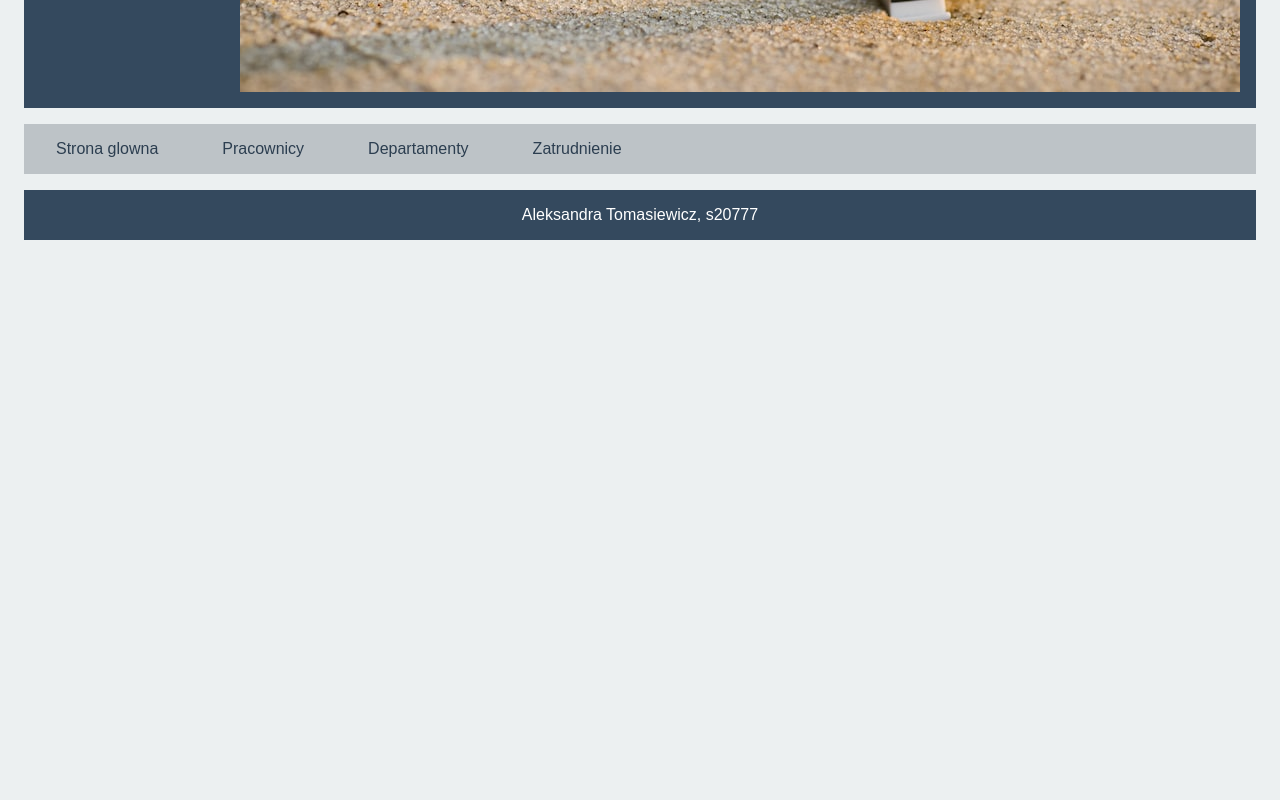
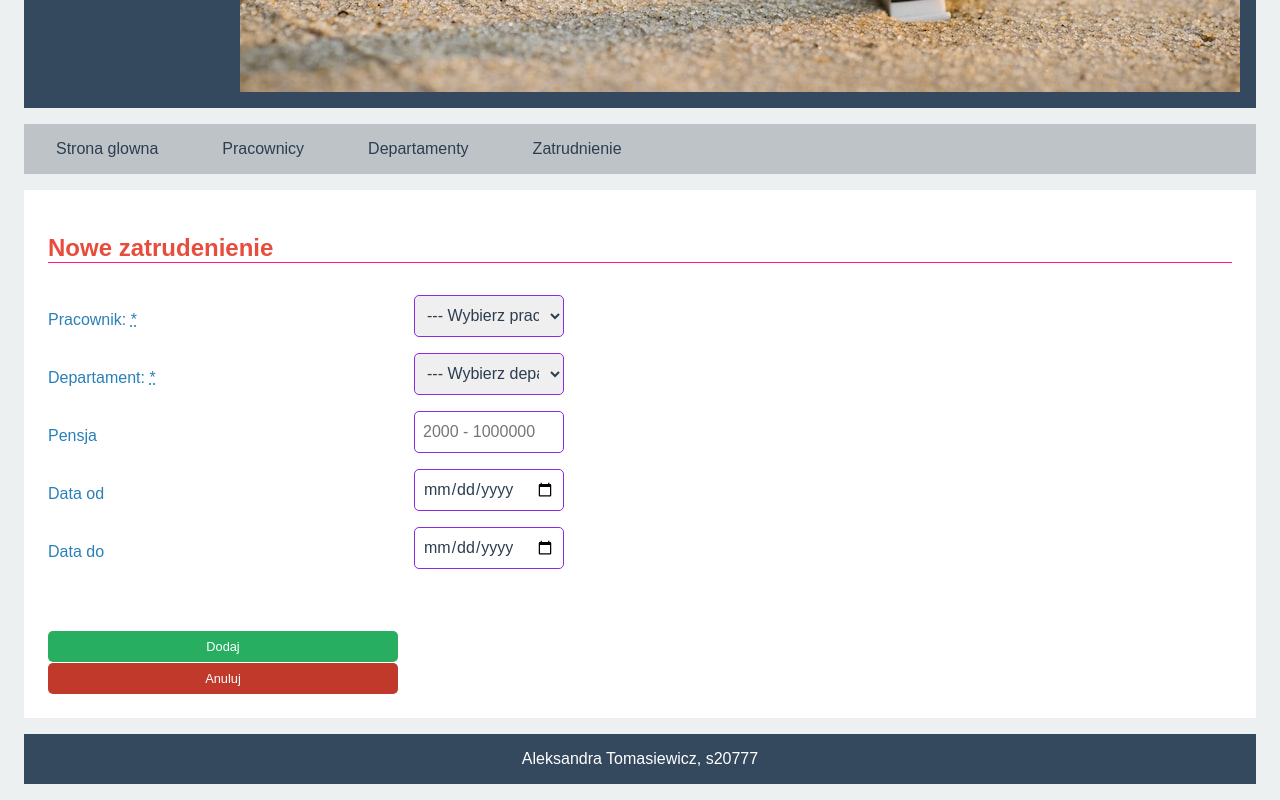
Before and after one commit to s20777/TIN, a React (Create React App) app in the folder tin_react/: page /employments/add in a window 1280 px wide. Shown: the part 608-1408 px from the top of the page. Before the commit the page ends 864 px from the top, so only its background shows below. Built offline with nearby package versions, Linux system fonts and the light colour scheme.

Commit message:
TIN add employment view

```diff
--- a/tin_react/src/App.js
+++ b/tin_react/src/App.js
@@ -11,6 +11,10 @@ import MainContent from "./components/other/MainContent";
 import Footer from "./components/fragments/Footer";
 import EmployeeList from "./components/employee/EmployeeList";
 import EmployeeDetails from "./components/employee/EmployeeDetails";
+import EmploymentList from "./components/employment/EmploymentList";
+import EmploymentDetails from "./components/employment/ EmploymentDetails";
+import EmployeeForm from "./components/employee/EmployeeForm";
+import EmploymentForm from "./components/employment/EmploymentForm";
 
 
 function App() {
@@ -23,6 +27,16 @@ function App() {
                   <Route exact path="/" element={<MainContent />} />
                   <Route exact path='/employees' element={<EmployeeList/>} />
                   <Route exact path='/employees/details/:empId' element={<EmployeeDetails/>} />
+                  <Route exact path='/employees/add' element={<EmployeeForm/>} />
+                  <Route exact path='/employees/edit/:empId' element={<EmployeeForm/>} />
+
+                  <Route exact path='/employments' element={<EmploymentList/>} />
+                  <Route exact path='/employments/details/:employmentId' element={<EmploymentDetails/>} />
+                  <Route exact path='/employments/add' element={<EmploymentForm/>} />
+                  <Route exact path='/employments/edit/:employmentId' element={<EmploymentForm/>} />
+
+
+
 
               </Routes>
               <Footer/>
--- /dev/null
+++ b/tin_react/src/apiCalls/departmentApiCalls.js
@@ -0,0 +1,5 @@
+import {departamentList} from "./departmentApiMockData";
+
+export function getDepartmentsApiCall() {
+    return departamentList;
+}
--- /dev/null
+++ b/tin_react/src/apiCalls/departmentApiMockData.js
@@ -0,0 +1,4 @@
+export const departamentList = [
+    { _id: 1, name: 'HR', budget: 500_000},
+    { _id: 2, name: 'Sales', budget: 13300_000}
+]
--- /dev/null
+++ b/tin_react/src/apiCalls/employmentApiCalls.js
@@ -0,0 +1,10 @@
+import {employmentDetailsList, employmentList} from "./employmentApiMockData";
+
+export function getEmploymentsApiCall() {
+    return employmentList;
+}
+
+export function getEmploymentByIdApiCall(employmentId) {
+    const emp = employmentDetailsList.find(employment => employment._id === employmentId)
+    return emp;
+}
--- /dev/null
+++ b/tin_react/src/apiCalls/employmentApiMockData.js
@@ -0,0 +1,107 @@
+export const employmentList = [
+    {
+        "_id": 1,
+        "salary": "5000.00",
+        "dateFrom": "2000-12-31T23:00:00.000Z",
+        "dateTo": "2008-12-31T23:00:00.000Z",
+        "department": {
+            "_id": 1,
+            "name": "HR",
+            "budget": "500000.00"
+        },
+        "employee": {
+            "_id": 1,
+            "firstName": "Jan",
+            "lastName": "Kowalski",
+            "email": "jan.kowalski@acme.com"
+        }
+    },
+    {
+        "_id": 2,
+        "salary": "4000.00",
+        "dateFrom": "2001-01-31T23:00:00.000Z",
+        "dateTo": "2009-01-31T23:00:00.000Z",
+        "department": {
+            "_id": 1,
+            "name": "HR",
+            "budget": "500000.00"
+        },
+        "employee": {
+            "_id": 2,
+            "firstName": "Adam",
+            "lastName": "Zieliński",
+            "email": "adam.zielinski@acme.com"
+        }
+    },
+    {
+        "_id": 3,
+        "salary": "3000.00",
+        "dateFrom": "2009-01-01T23:00:00.000Z",
+        "dateTo": null,
+        "department": {
+            "_id": 2,
+            "name": "Sales",
+            "budget": "2000000.00"
+        },
+        "employee": {
+            "_id": 1,
+            "firstName": "Jan",
+            "lastName": "Kowalski",
+            "email": "jan.kowalski@acme.com"
+        }
+    }
+]
+
+export const employmentDetailsList = [
+    {
+        "_id": 1,
+        "salary": "5000.00",
+        "dateFrom": "2000-12-31T23:00:00.000Z",
+        "dateTo": "2008-12-31T23:00:00.000Z",
+        "department": {
+            "_id": 1,
+            "name": "HR",
+            "budget": "500000.00"
+        },
+        "employee": {
+            "_id": 1,
+            "firstName": "Jan",
+            "lastName": "Kowalski",
+            "email": "jan.kowalski@acme.com"
+        }
+    },
+    {
+        "_id": 2,
+        "salary": "4000.00",
+        "dateFrom": "2001-01-31T23:00:00.000Z",
+        "dateTo": "2009-01-31T23:00:00.000Z",
+        "department": {
+            "_id": 1,
+            "name": "HR",
+            "budget": "500000.00"
+        },
+        "employee": {
+            "_id": 1,
+            "firstName": "Jan",
+            "lastName": "Kowalski",
+            "email": "jan.kowalski@acme.com"
+        }
+    },
+    {
+        "_id": 3,
+        "salary": "3000.00",
+        "dateFrom": "2009-01-01T23:00:00.000Z",
+        "dateTo": null,
+        "department": {
+            "_id": 2,
+            "name": "Sales",
+            "budget": "2000000.00"
+        },
+        "employee": {
+            "_id": 1,
+            "firstName": "Jan",
+            "lastName": "Kowalski",
+            "email": "jan.kowalski@acme.com"
+        }
+    }
+]
--- /dev/null
+++ b/tin_react/src/components/employee/EmployeeForm.js
@@ -0,0 +1,17 @@
+import React from "react";
+
+
+class EmployeeForm extends React.Component {
+    render() {
+        return (
+            <main>
+                <h2>Nowy pracownik</h2>
+                <label htmlFor="firstName">Imie:<abbr title="required" aria-label="required">*</abbr></label>
+                <input type="text" name="firstName" id="firstName" placeholder="2-60znakow" value=""/>
+                <span id="errorFirstName" className="errors-text"/>
+            </main>
+        )
+    }
+}
+
+export default EmployeeForm
--- a/tin_react/src/components/employee/EmployeeList.js
+++ b/tin_react/src/components/employee/EmployeeList.js
@@ -1,7 +1,7 @@
 import React from 'react'
 import {Link} from "react-router-dom";
 import { getEmployeesApiCall} from "../../apiCalls/employeeApiCalls";
-// import { Link } from "react-router-dom";
+
 
 function EmployeeList() {
     const employeeList = getEmployeesApiCall()
--- /dev/null
+++ b/tin_react/src/components/employment/ EmploymentDetails.js
@@ -0,0 +1,24 @@
+import React from "react";
+import { getEmploymentByIdApiCall} from "../../apiCalls/employmentApiCalls";
+import {getFormattedDate} from "../../helpers/dateHelper";
+import {Link} from "react-router-dom";
+
+function EmploymentDetails({match}) {
+
+
+
+    return (
+        <main>
+            <h2>Szczegóły zatrudnienia</h2>
+
+            <div className="section-buttons">
+                <Link to="/employments" className="button-back">Powrót</Link>
+            </div>
+
+        </main>
+    )
+
+
+}
+
+export default EmploymentDetails
--- /dev/null
+++ b/tin_react/src/components/employment/EmploymentForm.js
@@ -0,0 +1,51 @@
+import React from 'react'
+import { Link } from 'react-router-dom'
+import { getEmployeesApiCall } from '../../apiCalls/employeeApiCalls'
+import { getDepartmentsApiCall } from '../../apiCalls/departmentApiCalls'
+
+class EmploymentForm extends React.Component {
+    render() {
+        const allEmps = getEmployeesApiCall()
+        const allDepts = getDepartmentsApiCall()
+
+        return (
+            <main>
+                <h2>Nowe zatrudenienie</h2>
+                <form className="form">
+                    <label htmlFor="employee">Pracownik: <abbr title="required" aria-label="required">*</abbr></label>
+                    <select id="employee" name="empId" required>
+                        <option value="">--- Wybierz pracownika ---</option>
+                        {allEmps.map(emp =>
+                            (<option key={emp._id} value={emp._id} label={emp.firstName + " " + emp.lastName}></option>)
+                        )}
+                    </select>
+                    <span id="errorEmployee" className="errors-text"></span>
+                    <label htmlFor="department">Departament: <abbr title="required" aria-label="required">*</abbr></label>
+                    <select id="department" name="deptId" required>
+                        <option value="">--- Wybierz departament ---</option>
+                        {allDepts.map(dept =>
+                            (<option key={dept._id} value={dept._id} label={dept.name}></option>)
+                        )}
+                    </select>
+                    <span id="errorDepartment" className="errors-text"></span>
+                    <label htmlFor="salary">Pensja</label>
+                    <input type="number" name="salary" value="" id="salary" placeholder="2000 - 1000000" />
+                    <span id="errorSalary" className="errors-text"></span>
+                    <label htmlFor="dateFrom">Data od</label>
+                    <input type="date" name="dateFrom" value="" id="dateFrom" />
+                    <span id="errorDateFrom" className="errors-text"></span>
+                    <label htmlFor="dateTo">Data do</label>
+                    <input type="date" name="dateTo" value="" id="dateTo" />
+                    <span id="errorDateTo" className="errors-text"></span>
+                    <div className="form-buttons">
+                        <p id="errorsSummary" className="errors-text"></p>
+                        <input className="form-button-submit" type="submit" value="Dodaj" />
+                        <Link to="/employments" className="form-button-cancel">Anuluj</Link>
+                    </div>
+                </form>
+            </main>
+        )
+    }
+}
+
+export default EmploymentForm
--- /dev/null
+++ b/tin_react/src/components/employment/EmploymentList.js
@@ -0,0 +1,44 @@
+import React from "react"
+import { Link } from 'react-router-dom'
+import { getEmploymentsApiCall } from '../../apiCalls/employmentApiCalls'
+
+function EmploymentList() {
+    const employmentList = getEmploymentsApiCall()
+
+    return (
+        <main>
+            <h2>Lista zatrudnień</h2>
+            <table className="table-list">
+                <thead>
+                    <tr>
+                        <th>Imię</th>
+                        <th>Nazwisko</th>
+                        <th>Departament</th>
+                        <th>Akcje</th>
+                    </tr>
+                </thead>
+                <tbody>
+                    {employmentList.map(employment => (
+                        <tr key={employment._id}>
+                            <td>{employment.employee.firstName}</td>
+                            <td>{employment.employee.lastName}</td>
+                            <td>{employment.department.name}</td>
+                            <td>
+                                <ul className="list-actions">
+                                    <li><Link to={`employments/details/${employment._id}`} className="list-actions-button-details">Szczegóły</Link></li>
+                                    <li><Link to={`employments/edit/${employment._id}`} className="list-actions-button-edit">Edytuj</Link></li>
+                                    <li><Link to={`employments/delete/${employment._id}`} className="list-actions-button-delete">Usuń</Link></li>
+                                </ul>
+                            </td>
+                        </tr>
+                    ))}
+                </tbody>
+            </table>
+            <p className="section-buttons">
+                <Link to="/employments/add" className="button-add">Dodaj nowe zatrudnienie</Link>
+            </p>
+        </main>
+    )
+}
+
+export default EmploymentList
```
Also changed, not shown: 1 other file (tests, documents, lock files or other folders).
